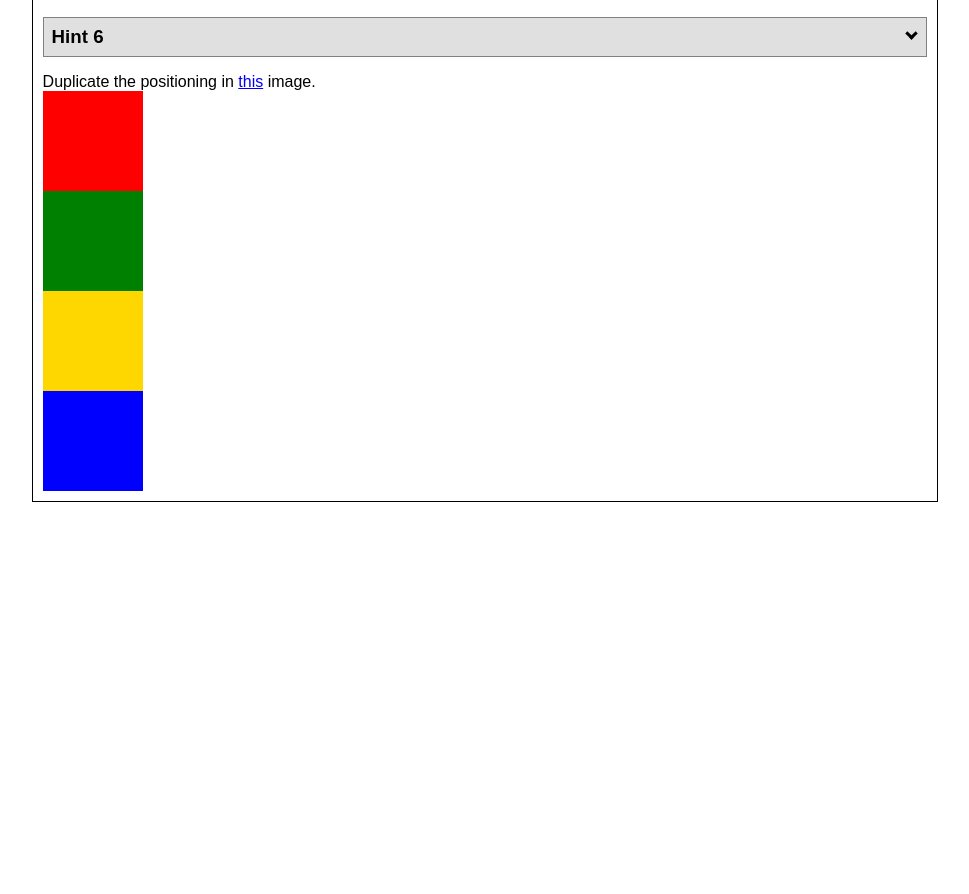
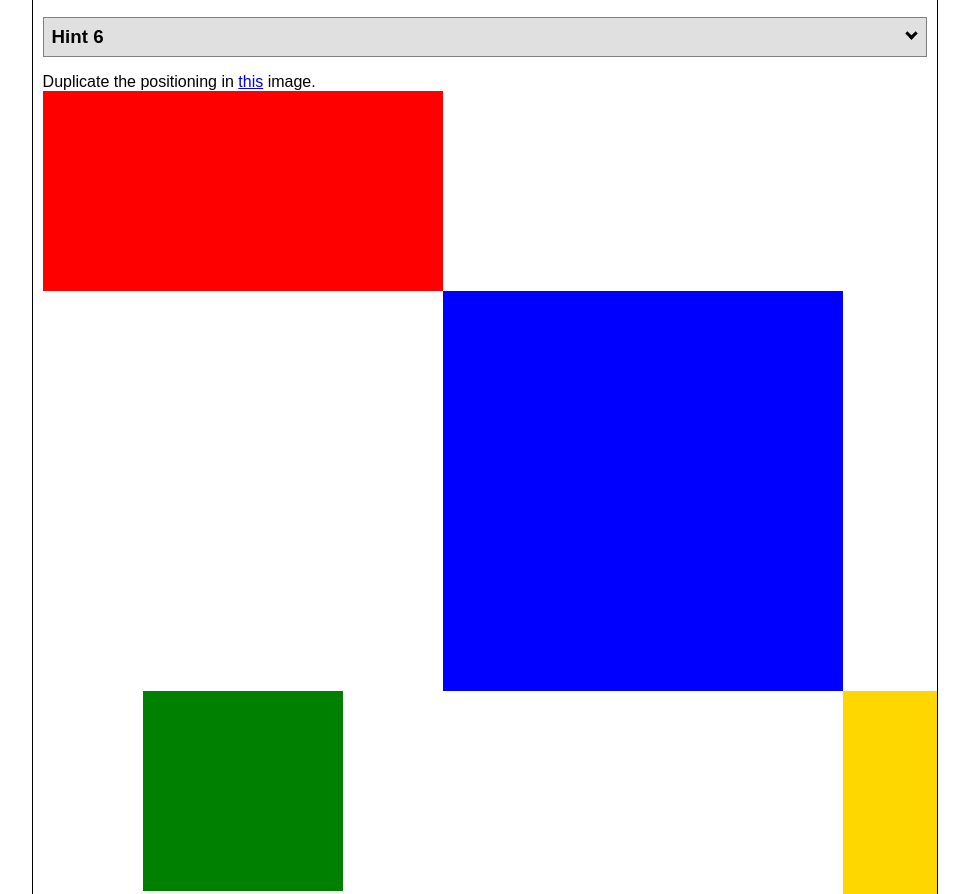
Before and after one commit to evercadia/wdd130rafting, a plain HTML site: page positioning.html in a window 1280 px wide. Shown: the part 3489-4383 px from the top of the page, without its empty margins (155-1124 px from the left). Before the commit the page ends 4011 px from the top, so only its background shows below. Drawn offline with Linux system fonts and the light colour scheme.

Commit message:
positioning changes

```diff
--- a/positionstyles.css
+++ b/positionstyles.css
@@ -166,26 +166,38 @@ grid-column: 2/4;
 /* Activity 6 styles */
 .content6 {
   /* This is the parent of the activity 6 boxes. */
+
+
+  display: grid;
+  grid-template-columns: 1fr 1fr;
+  justify-items: center;
 }
 .red6 {
-  width: 100px;
-  height: 100px;
+  width: 400px;
+  height: 200px;
   background-color: red;
 }
 .green6 {
-  width: 100px;
-  height: 100px;
+  width: 200px;
+  height: 200px;
   background-color: green;
+ grid-row: 3/3
+ ;
 }
 .yellow6 {
-  width: 100px;
-  height: 100px;
+  width: 400px;
+  height: 400px;
   background-color: gold;
+  grid-column: 3/3;
+  grid-row: 3/3;
 }
 .blue6 {
-  width: 100px;
-  height: 100px;
+  width: 400px;
+  height: 400px;
   background-color: blue;
+
+  grid-column: 2/2;
+  grid-row: 2/2;
 }
 
 
--- a/styles/style.css
+++ b/styles/style.css
@@ -6,6 +6,10 @@
 }
 img {
     image-resolution: "hero-box" 80;
+
+}
+#hero-img{
+    width: 100%;
 }
 h1 {
     text-align: center;
```
